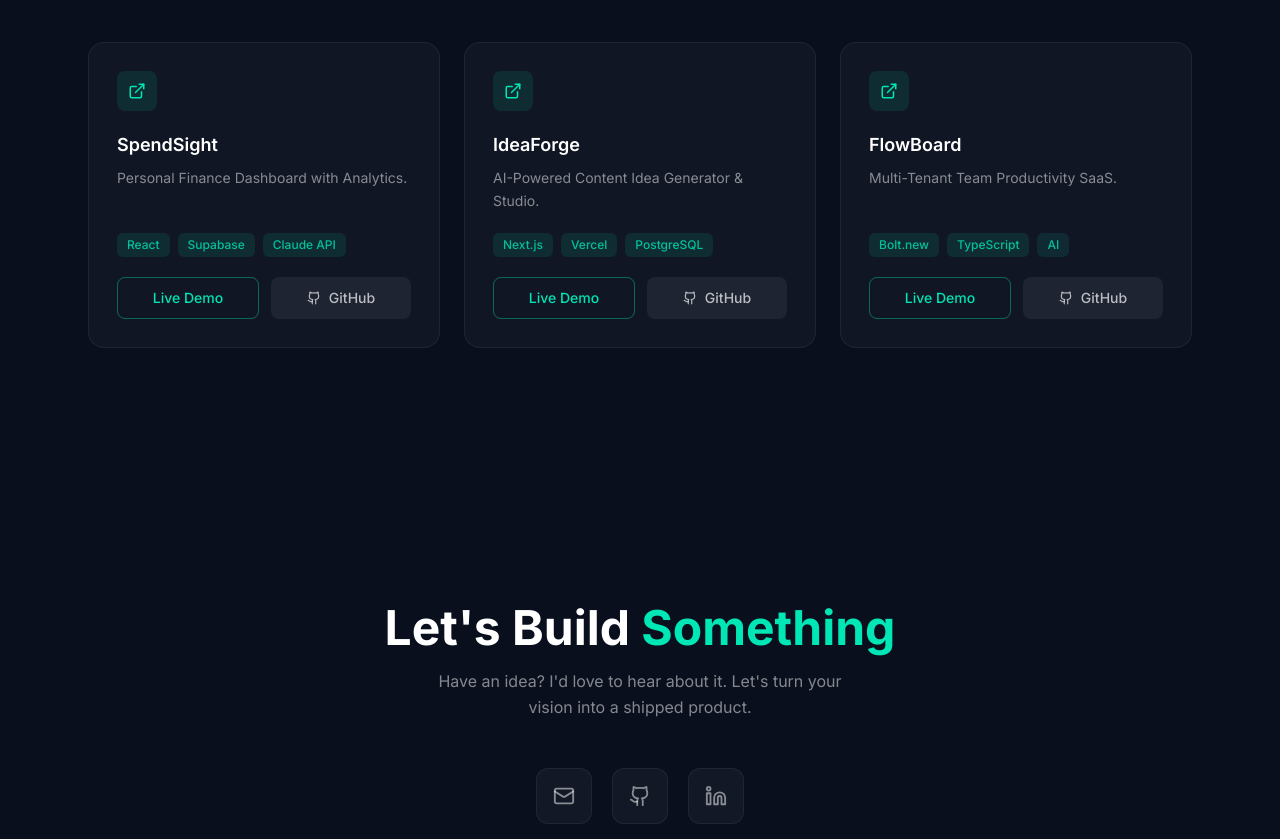
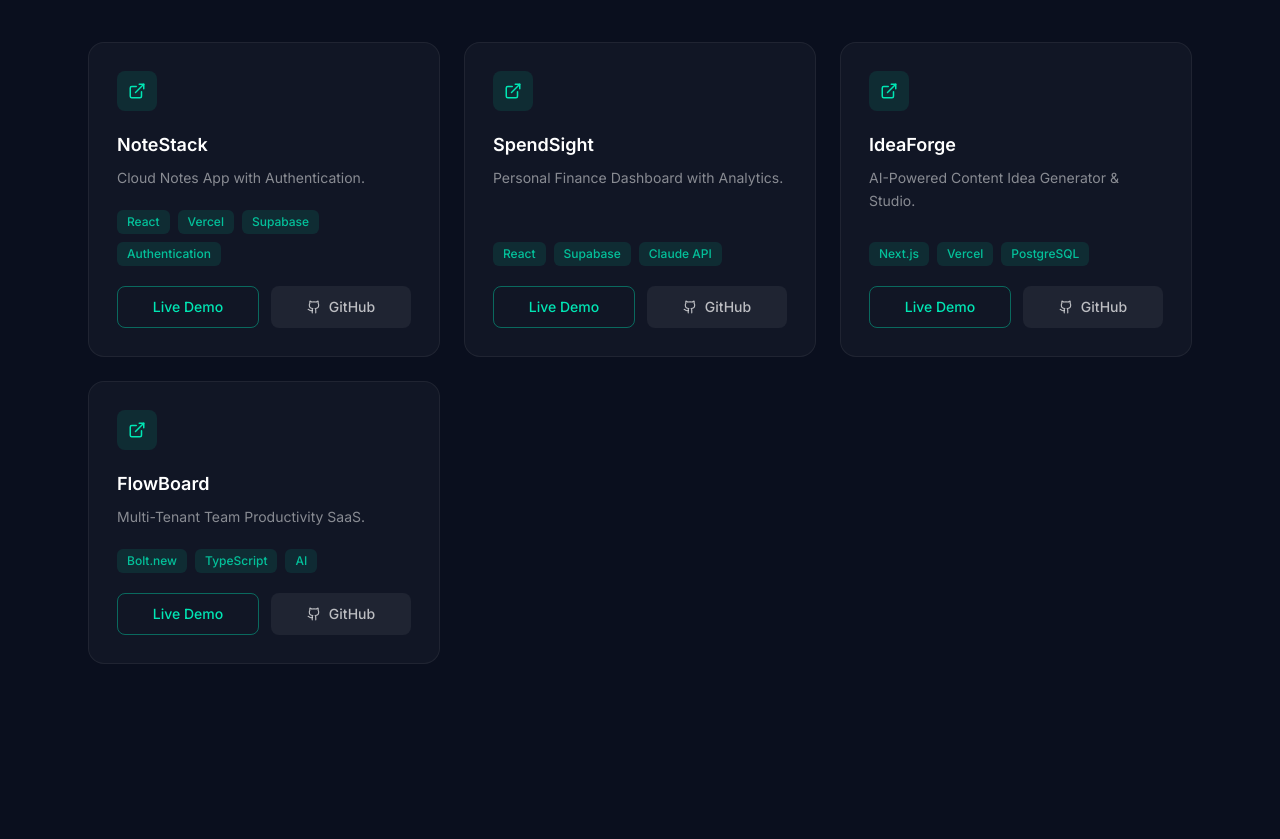
Before and after one commit to ephraen1228/MyFolio, a React (Vite) app: page / in a window 1280 px wide. Shown: the part 2400-3239 px from the top of the page. Built offline with nearby package versions, Linux system fonts and the light colour scheme.

Commit message:
Adding new Project in the list with url

```diff
--- a/src/App.tsx
+++ b/src/App.tsx
@@ -262,6 +262,13 @@ function Skills() {
 
 const projects = [
   {
+    title: 'NoteStack',
+    description: 'Cloud Notes App with Authentication.',
+    tags: ['React', 'Vercel', 'Supabase', 'Authentication'],
+    demo: 'https://notestack-wine.vercel.app/',
+    github: 'https://github.com/ephraen1228/notestack.git',
+  },
+  {
     title: 'SpendSight',
     description: 'Personal Finance Dashboard with Analytics.',
     tags: ['React', 'Supabase', 'Claude API'],
@@ -329,12 +336,16 @@ function Projects() {
               <div className="flex gap-3">
                 <a
                   href={project.demo}
+                  target="_blank"
+                  rel="noopener noreferrer"
                   className="flex-1 text-center text-sm font-medium px-4 py-2.5 rounded-lg border border-teal/40 text-teal hover:bg-teal/10 transition-all duration-200"
                 >
                   Live Demo
                 </a>
                 <a
                   href={project.github}
+                  target="_blank"
+                  rel="noopener noreferrer"
                   className="flex-1 text-center text-sm font-medium px-4 py-2.5 rounded-lg bg-white/[0.06] text-white/70 hover:bg-white/[0.1] transition-all duration-200 flex items-center justify-center gap-2"
                 >
                   <Github size={14} />
```
